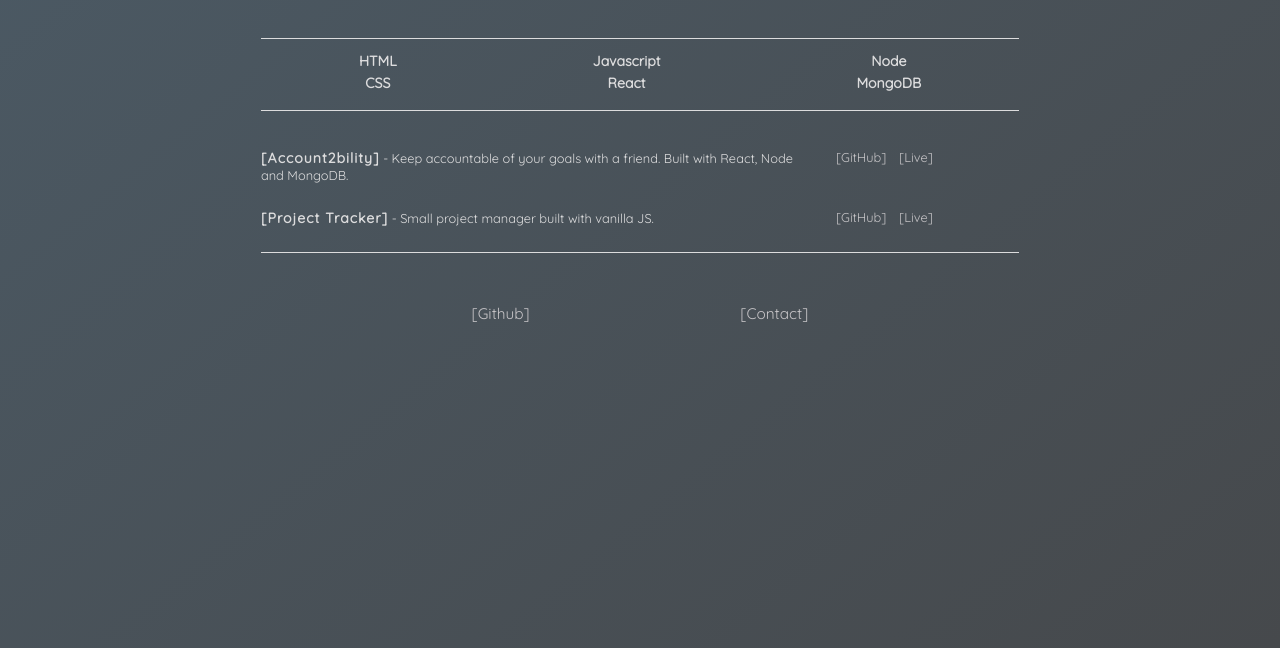
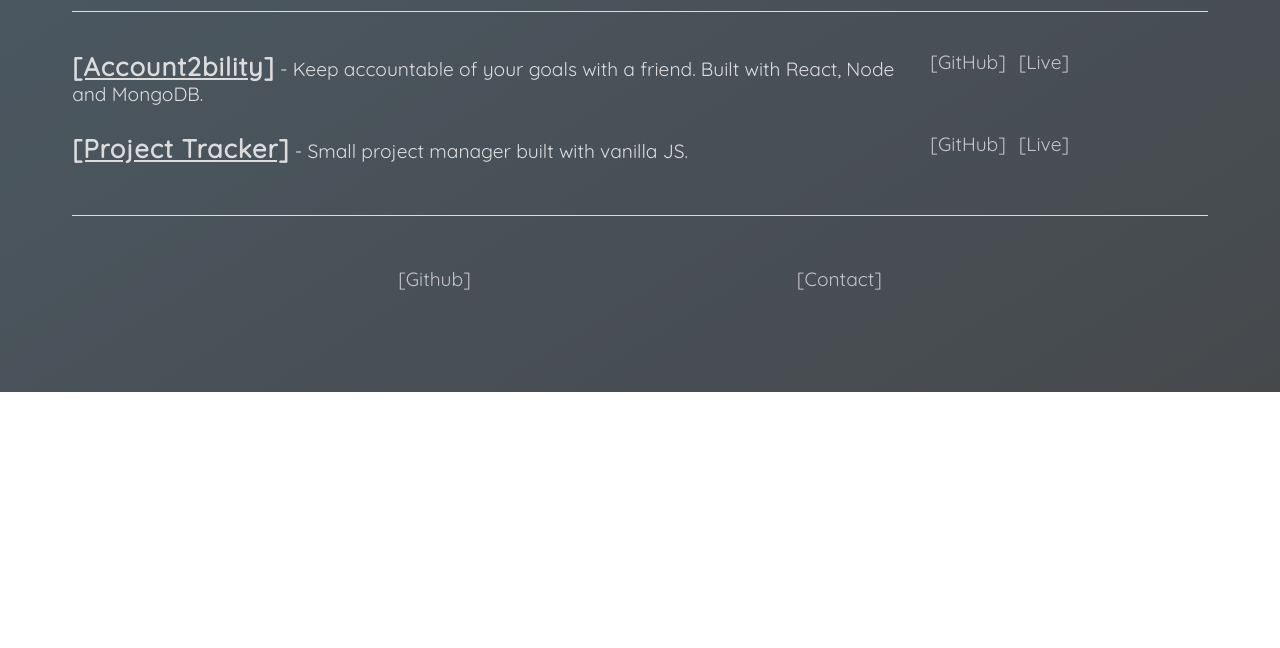
Before and after one commit to AdamShelley/AdamShelley.github.io, a plain HTML site: page index.html in a window 1280 px wide. Shown: the part 408-1056 px from the top of the page. After the commit the page ends 800 px from the top, so only its background shows below. Drawn offline with Linux system fonts and the light colour scheme.

Commit message:
Increased font-size, fixed overflow

```diff
--- a/index.html
+++ b/index.html
@@ -13,7 +13,6 @@
     <title>Adam Shelley Dev</title>
   </head>
   <body class="container">
-    <header></header>
     <main>
       <div class="central-container">
         <h1>{ Adam Shelley }</h1>
@@ -90,7 +89,6 @@
         </div>
       </div>
     </main>
-    <footer></footer>
     <script src="main.js"></script>
   </body>
 </html>
--- a/scss/main.scss
+++ b/scss/main.scss
@@ -18,6 +18,35 @@ html {
 
   @media screen and (min-width: 600px) {
     font-size: 80%;
+
+    .central-container {
+      font-size: 2.5rem;
+
+      .line1 {
+        margin-top: 8rem;
+      }
+
+      .line3 {
+        margin-top: 4rem;
+      }
+
+      &__skills > ul > li {
+        margin-top: 0.5rem;
+        font-size: 2rem;
+      }
+      &__projects {
+        font-size: 1.5rem;
+
+        &__project__name {
+          font-size: 2rem;
+          color: $primary-color-1;
+        }
+      }
+
+      &__links {
+        font-size: 1.5rem;
+      }
+    }
   }
 }
 
@@ -27,8 +56,9 @@ body {
 }
 
 .container {
+  // height: 100vh;
   height: 100vh;
-  overflow: hidden;
+  // overflow: hidden;
   // background-color: $primary-color-4;
   background-image: linear-gradient(
     to bottom right,
@@ -38,8 +68,14 @@ body {
   display: flex;
   flex-direction: column;
   align-items: center;
-  justify-content: flex-start;
-  margin-top: 20rem;
+  justify-content: center;
+  // margin-top: 15rem;
+
+  @media screen and (min-width: 600px) {
+    .container {
+      margin-top: 5rem;
+    }
+  }
 }
 
 .central-container {
@@ -111,7 +147,7 @@ body {
   }
 
   &__projects {
-    font-size: 1rem;
+    font-size: 1.2rem;
     // margin-top: 1rem;
     font-weight: 100;
 
@@ -137,6 +173,7 @@ body {
         font-size: 1.1rem;
         font-weight: 900;
         letter-spacing: 1px;
+        text-decoration: underline;
       }
 
       & p {
```
Also changed, not shown: scss/main.css, 1 other file.
